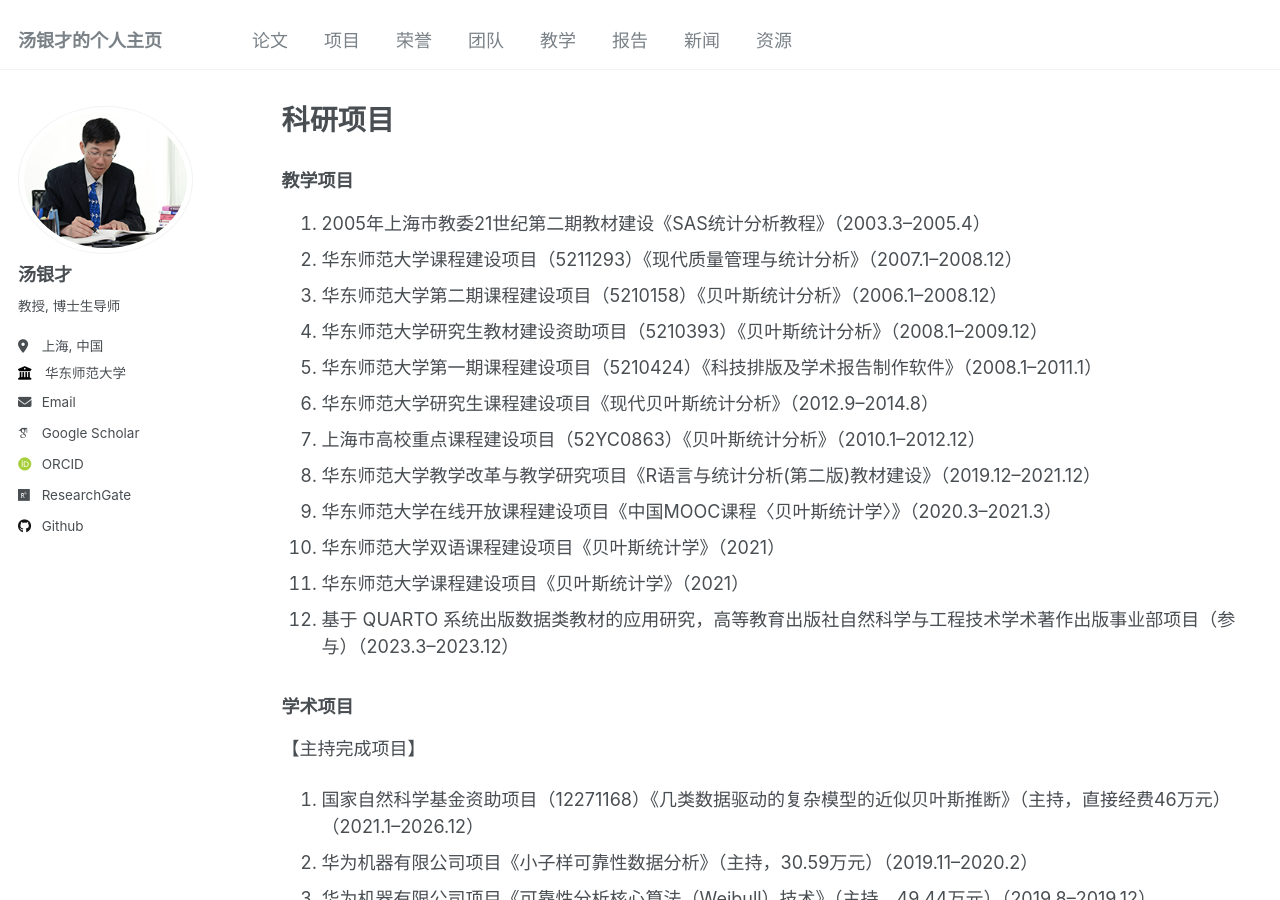
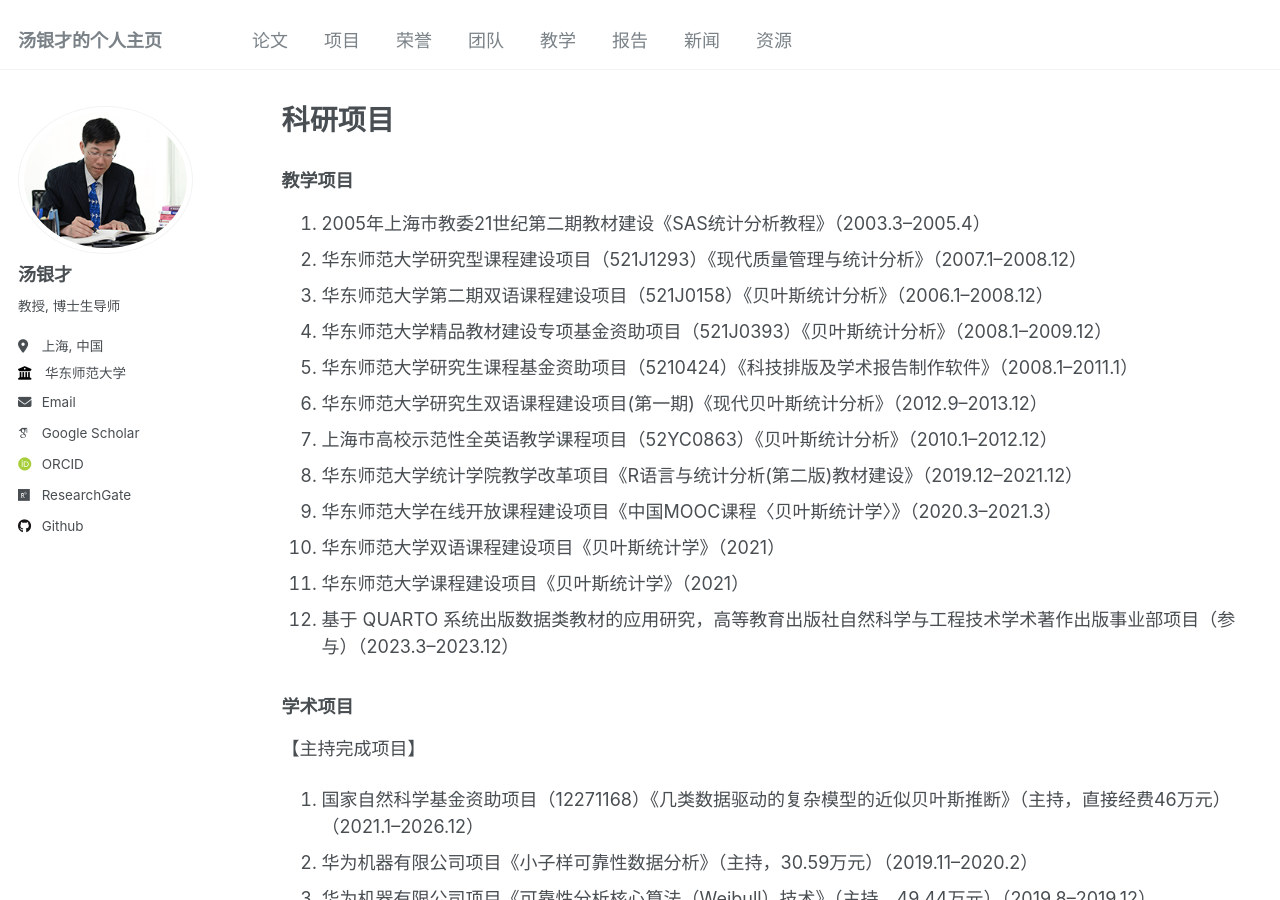
Before and after one commit to tangyc8866/tangyc8866.github.io, a Jekyll site: the page built from _pages/project.md, in a window 1280 px wide and 900 px high. Built offline with Jekyll 4.4.1, drawn with Linux system fonts in a browser that asks for light colours; some web fonts are replaced.

Commit message:
Update project.md

```diff
--- a/_pages/project.md
+++ b/_pages/project.md
@@ -8,13 +8,13 @@ author_profile: true
 ### 教学项目
 
 1. 2005年上海市教委21世纪第二期教材建设《SAS统计分析教程》（2003.3–2005.4）
-2. 华东师范大学课程建设项目（5211293）《现代质量管理与统计分析》（2007.1–2008.12）
-3. 华东师范大学第二期课程建设项目（5210158）《贝叶斯统计分析》（2006.1–2008.12）
-4. 华东师范大学研究生教材建设资助项目（5210393）《贝叶斯统计分析》（2008.1–2009.12）
-5. 华东师范大学第一期课程建设项目（5210424）《科技排版及学术报告制作软件》（2008.1–2011.1）
-6. 华东师范大学研究生课程建设项目《现代贝叶斯统计分析》（2012.9–2014.8）
-7. 上海市高校重点课程建设项目（52YC0863）《贝叶斯统计分析》（2010.1–2012.12）
-8. 华东师范大学教学改革与教学研究项目《R语言与统计分析(第二版)教材建设》（2019.12–2021.12）
+2. 华东师范大学研究型课程建设项目（521J1293）《现代质量管理与统计分析》（2007.1–2008.12）
+3. 华东师范大学第二期双语课程建设项目（521J0158）《贝叶斯统计分析》（2006.1–2008.12）
+4. 华东师范大学精品教材建设专项基金资助项目（521J0393）《贝叶斯统计分析》（2008.1–2009.12）
+5. 华东师范大学研究生课程基金资助项目（5210424）《科技排版及学术报告制作软件》（2008.1–2011.1）
+6. 华东师范大学研究生双语课程建设项目(第一期)《现代贝叶斯统计分析》（2012.9–2013.12）
+7. 上海市高校示范性全英语教学课程项目（52YC0863）《贝叶斯统计分析》（2010.1–2012.12）
+8. 华东师范大学统计学院教学改革项目《R语言与统计分析(第二版)教材建设》（2019.12–2021.12）
 9. 华东师范大学在线开放课程建设项目《中国MOOC课程〈贝叶斯统计学〉》（2020.3–2021.3）
 10. 华东师范大学双语课程建设项目《贝叶斯统计学》（2021）
 11. 华东师范大学课程建设项目《贝叶斯统计学》（2021）
```
